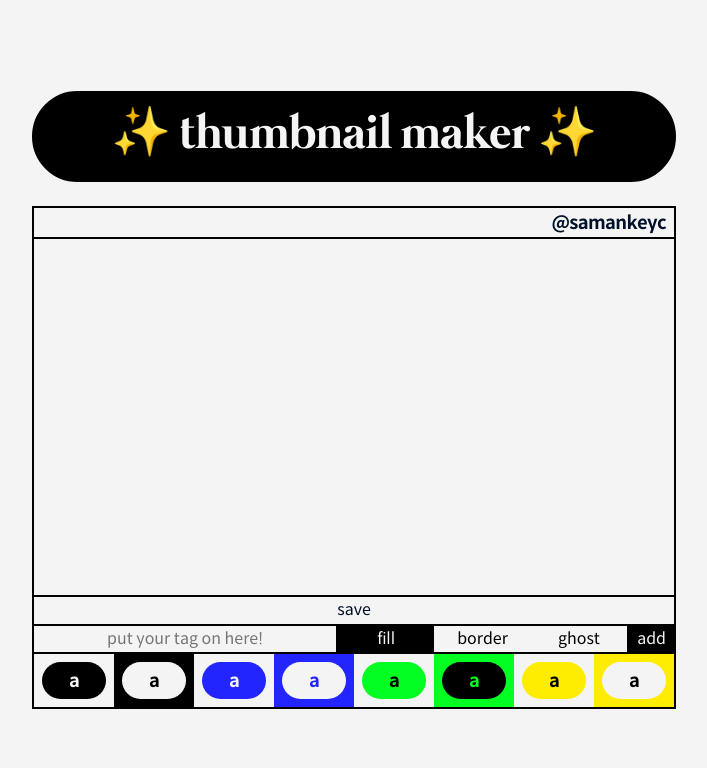
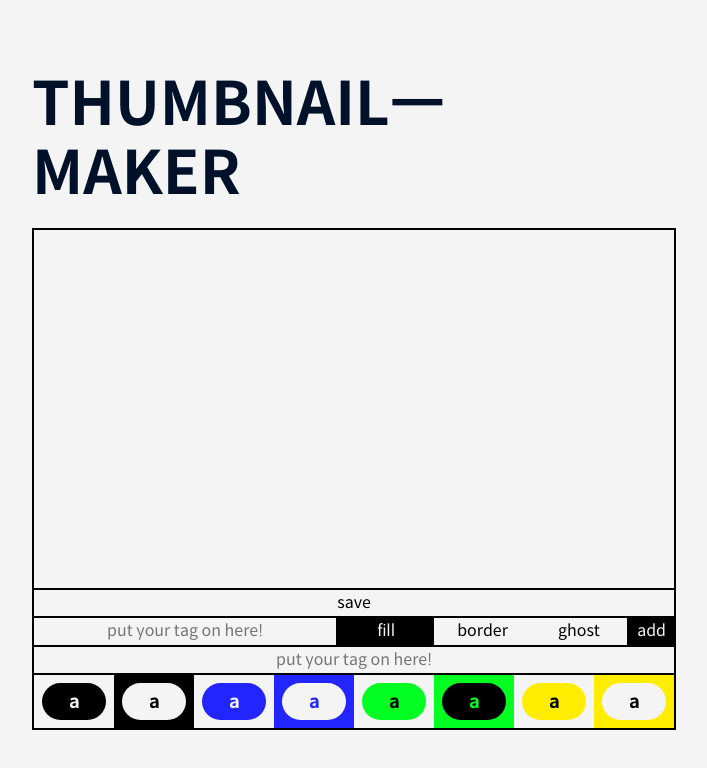
Before and after one commit to samankey/sambnail-maker.github.io, a Nuxt app: page / in a window 1280 px wide. Shown: the top 768 px of the page, without its empty margins (286-993 px from the left). Built offline with nearby package versions, Linux system fonts and the light colour scheme; what vue-notification would draw is missing.

Commit message:
Design: 스타일 처리

```diff
--- a/layouts/main.vue
+++ b/layouts/main.vue
@@ -1,9 +1,11 @@
 <template>
   <div class="main bg_White">
     <div class="mainBox">
-      <header class="title Headline ft_White bg_Black bd_Gray">
+      <!-- <header class="title Headline ft_White bg_Black bd_Gray">
         ✨ thumbnail maker ✨
-      </header>
+      </header> -->
+      <!-- <header class="title Headline">thumbnail-maker</header> -->
+      <header class="title">THUMBNAILㅡ<br />MAKER</header>
       <Nuxt class="bd_Gray" />
     </div>
   </div>
@@ -15,13 +17,12 @@
   height: 100%;
 
   .mainBox {
-    text-align: center;
-
     .title {
-      margin-bottom: 1.5rem;
-      padding: 1rem 1.25rem;
+      padding-bottom: 1.25rem;
       border-radius: 6.25rem;
-      font-family: 'Mermaid1001', sans-serif;
+      font-size: 3.75rem;
+      font-weight: 700;
+      /* font-family: 'Mermaid1001', sans-serif; */
     }
   }
 }
--- a/pages/index.vue
+++ b/pages/index.vue
@@ -1,7 +1,6 @@
 <template>
   <div class="box">
-    <div class="title Title1">@samankeyc</div>
-    <div class="canvas bd_Top_Gray bd_Btm_Gray" :class="getTheme.bg">
+    <div class="canvas bd_Btm_Gray" :class="getTheme.bg">
       <div v-if="tagList.length > 0" class="textBox">
         <Tag
           v-for="(tag, index) in tagList"
@@ -11,8 +10,11 @@
           @deleteTag="deleteTag"
         />
       </div>
+      <div class="sign" :class="getTheme.ghost">
+        {{ signText }}
+      </div>
     </div>
-    <div class="aa bd_Btm_Gray">save</div>
+    <button class="save bd_Btm_Gray">save</button>
     <div class="tagInputBox bd_Btm_Gray">
       <input
         v-model="tagText"
@@ -34,7 +36,13 @@
       </div>
       <button class="addButton bg_Black ft_White" @click="addTag">add</button>
     </div>
-    <div class="themeBox">
+    <input
+      v-model="signText"
+      class="signInput"
+      type="text"
+      placeholder="put your tag on here!"
+    />
+    <div class="themeBox bd_Top_Gray">
       <button
         v-for="(color, index) in themeList"
         :key="index + color"
@@ -63,6 +71,7 @@ export default {
   data() {
     return {
       height: 0,
+      signText: '',
       tagText: '',
       tagType: 'fill',
       tagList: [],
@@ -142,7 +151,8 @@ export default {
     text-align: right;
   }
   .canvas {
-    padding: 2rem;
+    position: relative;
+    padding: 1.5rem;
     width: 640px;
     height: 360px;
 
@@ -152,9 +162,16 @@ export default {
       align-items: flex-start;
       flex-wrap: wrap;
     }
+
+    .sign {
+      position: absolute;
+      bottom: 1rem;
+      right: 1rem;
+    }
   }
 
-  .aa {
+  .save {
+    width: 100%;
     padding: 0.25rem 0.5rem;
     text-align: center;
   }
@@ -181,6 +198,12 @@ export default {
     }
   }
 
+  .signInput {
+    width: 100%;
+    padding: 0.25rem 0.5rem;
+    text-align: center;
+  }
+
   .themeBox {
     @include flex-item;
     .themeItem {
```
